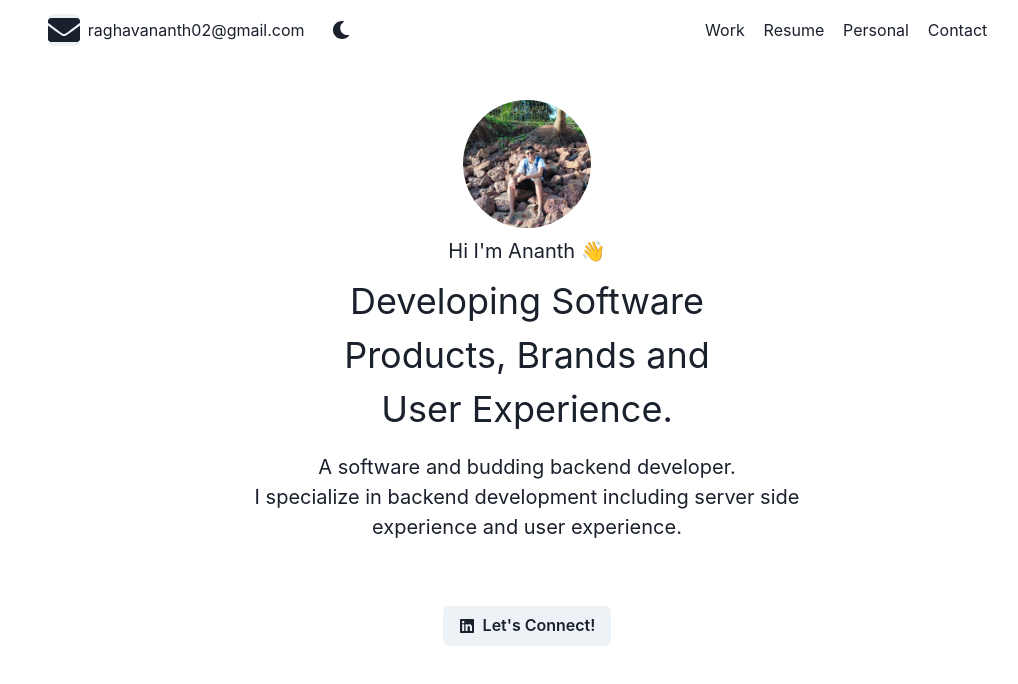
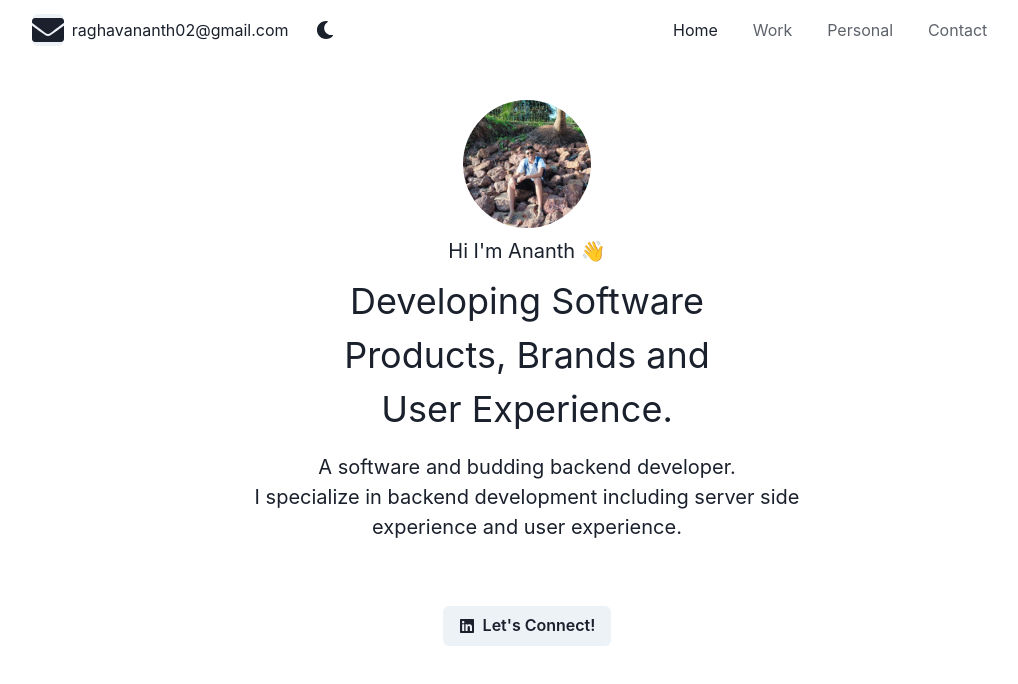
Before and after one commit to ananth243/ananth243.github.io, a React (Vite) app: page / in a window 1280 px wide. Shown: the top 684 px of the page, without its empty margins (113-1131 px from the left). Built offline with nearby package versions, Linux system fonts and the light colour scheme.

Commit message:
Added landing page

```diff
--- /dev/null
+++ b/src/App.jsx
@@ -0,0 +1,20 @@
+import React from "react";
+import Profile from "./Profile";
+import Work from "./Work";
+import Contact from "./Contact";
+import Personal from "./Personal";
+import { useNavState } from "./components/Navbar";
+
+function App() {
+  const { home, work, personal, contact } = useNavState();
+  return (
+    <>
+      {home && <Profile />}
+      {work && <Work />}
+      {contact && <Contact />}
+      {personal && <Personal />}
+    </>
+  );
+}
+
+export default App;
--- /dev/null
+++ b/src/Contact.jsx
@@ -0,0 +1,7 @@
+import React from "react";
+
+function Contact() {
+  return <div>Contact</div>;
+}
+
+export default Contact;
--- /dev/null
+++ b/src/Personal.jsx
@@ -0,0 +1,9 @@
+import React from 'react'
+
+function Personal() {
+  return (
+    <div>Personal</div>
+  )
+}
+
+export default Personal
--- a/src/Profile.jsx
+++ b/src/Profile.jsx
@@ -1,10 +1,24 @@
-import { Avatar, Center, Text, Stack, Button, Icon } from "@chakra-ui/react";
+import {
+  Avatar,
+  Center,
+  Text,
+  Stack,
+  Button,
+  Icon,
+  Box,
+} from "@chakra-ui/react";
 import photo from "./assets/photo.jpg";
 import { FaLinkedin } from "react-icons/fa";
+import { motion } from "framer-motion";
 
 function Profile() {
   return (
-    <div>
+    <Box
+      as={motion.div}
+      animate={{ opacity: 1 }}
+      initial={{ opacity: 0 }}
+      transition={{ duration: 100, ease:"ease-out" }}
+    >
       <Center paddingTop={"10"}>
         <Stack alignItems="center">
           <Avatar name="Ananth Raghav" size="2xl" src={photo} />
@@ -28,13 +42,18 @@ function Profile() {
 
       <Center marginTop="4rem">
         <Button
-          onClick={() => window.open("https://www.linkedin.com/in/ananth-raghav-2151a9200/", "_blank")}
+          onClick={() =>
+            window.open(
+              "https://www.linkedin.com/in/ananth-raghav-2151a9200/",
+              "_blank"
+            )
+          }
           leftIcon={<Icon as={FaLinkedin} />}
         >
           Let's Connect!
         </Button>
       </Center>
-    </div>
+    </Box>
   );
 }
 
--- /dev/null
+++ b/src/Work.jsx
@@ -0,0 +1,9 @@
+import React from 'react'
+
+function Work() {
+  return (
+    <div>Work</div>
+  )
+}
+
+export default Work
--- a/src/components/Navbar.jsx
+++ b/src/components/Navbar.jsx
@@ -1,4 +1,4 @@
-import React from "react";
+import React, { createContext, useContext, useReducer } from "react";
 import {
   HStack,
   IconButton,
@@ -9,9 +9,40 @@ import {
 import { ColorMode } from "./ColorMode";
 import { FaEnvelope } from "react-icons/fa";
 
+const defaultState = {
+  home: false,
+  personal: false,
+  contact: false,
+  work: false,
+};
+
+const NavContext = createContext();
+
+export function useNavState() {
+  return useContext(NavContext);
+}
+
 function Navbar({ children }) {
+  function reducer(state, action) {
+    switch (action) {
+      case "home":
+        return { ...defaultState, home: true };
+      case "work":
+        return { ...defaultState, work: true };
+      case "personal":
+        return { ...defaultState, personal: true };
+      case "contact":
+        return { ...defaultState, contact: true };
+      default:
+        return defaultState;
+    }
+  }
+  const [state, dispatch] = useReducer(reducer, {
+    ...defaultState,
+    home: true,
+  });
   return (
-    <>
+    <NavContext.Provider value={state}>
       <HStack justifyContent="space-around" padding="2.5">
         <HStack>
           <IconButton as={FaEnvelope} size="sm" />
@@ -22,16 +53,40 @@ function Navbar({ children }) {
           display="flex"
           listStyleType={"none"}
           justifyContent="space-evenly"
-          width={"80"}
+          width={"24rem"}
         >
-          <ListItem>Work</ListItem>
-          <ListItem>Resume</ListItem>
-          <ListItem>Personal</ListItem>
-          <ListItem>Contact</ListItem>
+          <ListItem
+            cursor={"pointer"}
+            opacity={state.home ? "1" : "0.7"}
+            onClick={() => dispatch("home")}
+          >
+            Home
+          </ListItem>
+          <ListItem
+            cursor={"pointer"}
+            opacity={state.work ? "1" : "0.7"}
+            onClick={() => dispatch("work")}
+          >
+            Work
+          </ListItem>
+          <ListItem
+            cursor={"pointer"}
+            opacity={state.personal ? "1" : "0.7"}
+            onClick={() => dispatch("personal")}
+          >
+            Personal
+          </ListItem>
+          <ListItem
+            cursor={"pointer"}
+            opacity={state.contact ? "1" : "0.7"}
+            onClick={() => dispatch("contact")}
+          >
+            Contact
+          </ListItem>
         </UnorderedList>
       </HStack>
       {children}
-    </>
+    </NavContext.Provider>
   );
 }
 
--- a/src/config/CustomChakraProvider.jsx
+++ b/src/config/CustomChakraProvider.jsx
@@ -15,13 +15,18 @@ const styles = {
     "html, body": {
       //     color: props.colorMode === "dark" ? "light-white" : "light-white",
       backgroundColor: props.colorMode === "dark" ? "dark" : "light-white",
-    }
+      transitionProperty: "all",
+      transitionDuration: "normal",
+    },
   }),
 };
 
 const theme = extendTheme({
   colors,
   styles,
+  config: {
+    disableTransitionOnChange: false,
+  },
 });
 
 export default function CustomChakraProvider({ children }) {
--- a/src/main.jsx
+++ b/src/main.jsx
@@ -1,14 +1,14 @@
 import React from "react";
 import ReactDOM from "react-dom/client";
-import Profile from "./Profile";
 import Navbar from "./components/Navbar";
 import CustomChakraProvider from "./config/CustomChakraProvider";
+import App from "./App";
 
 ReactDOM.createRoot(document.getElementById("root")).render(
   <React.StrictMode>
     <CustomChakraProvider>
       <Navbar>
-        <Profile />
+        <App />
       </Navbar>
     </CustomChakraProvider>
   </React.StrictMode>
```
